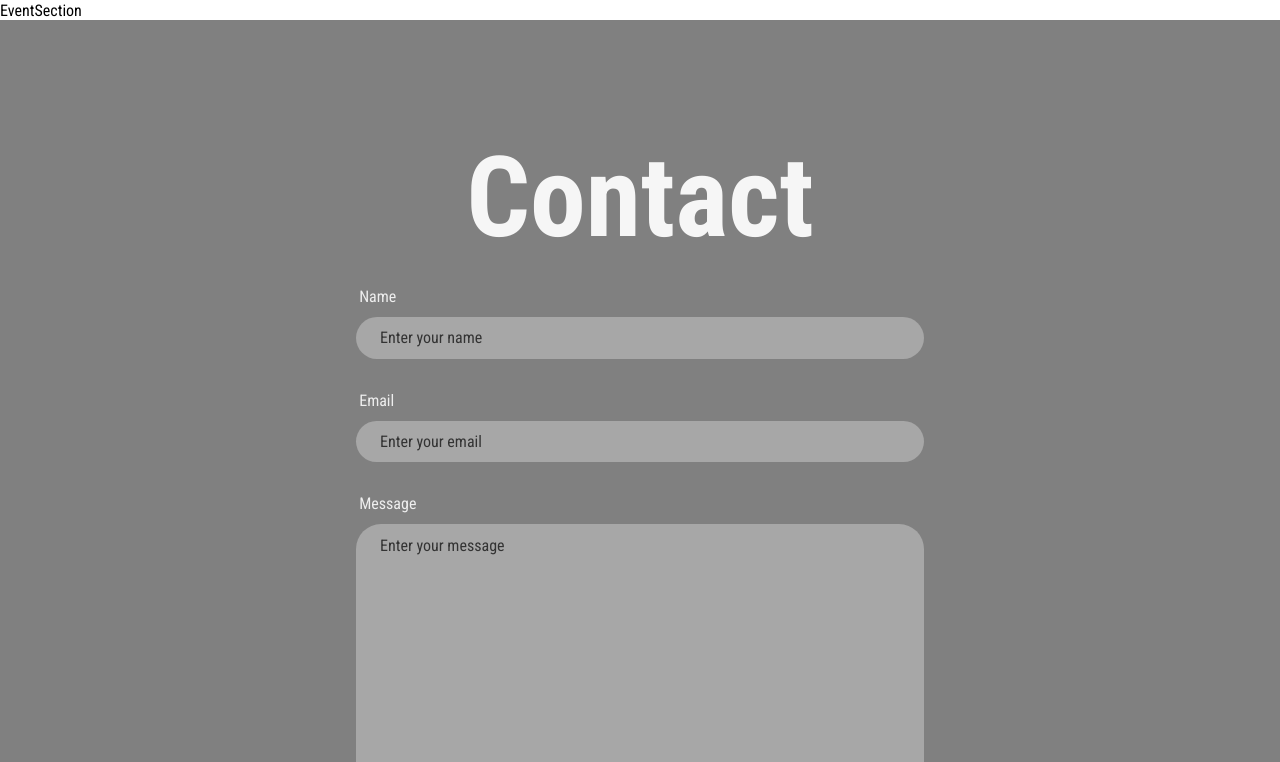
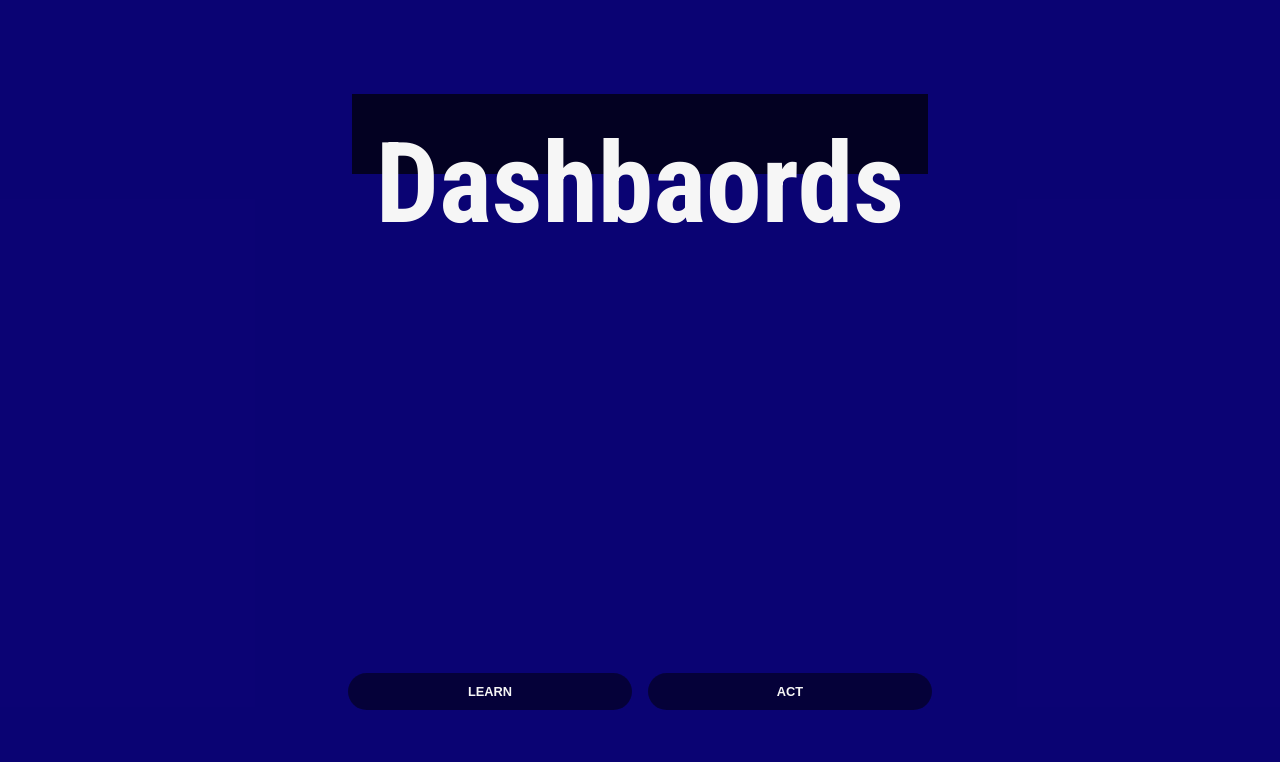
Before and after one commit to Yassing17/Rush2.0, a React (Create React App) app: page / in a window 1280 px wide. Shown: the part 818-1580 px from the top of the page. Built offline with nearby package versions, Linux system fonts and the light colour scheme.

Commit message:
revisit for sure

```diff
--- a/src/components/DashboardSection/DashboardSection.jsx
+++ b/src/components/DashboardSection/DashboardSection.jsx
@@ -1,8 +1,21 @@
 import React from 'react'
+import './DashboardSectionStyles.css'
 
 const DashboardSection = () => {
   return (
-    <div>DashboardSection</div>
+    <div name='dashpage' className='dashpage'>
+      <div className="dpcontainer">
+        <div className='top'>
+          <div className='dpcontainer2'>
+             <h1>Dashbaords</h1>
+          </div>
+        </div>
+        <div className="bottom">
+            <button className="btn btn-dark">Learn</button>
+            <button className="btn btn-dark">Act</button>
+        </div>
+      </div>
+    </div>
   )
 }
 
--- a/src/components/DashboardSection/DashboardSectionStyles.css
+++ b/src/components/DashboardSection/DashboardSectionStyles.css
@@ -0,0 +1,45 @@
+.dashpage {
+    width: 100%;
+    height: 100vh;
+    background: #080072fc;
+}
+
+.dashpage .dpcontainer {
+    width: 100%;
+    height: 100vh;
+    display: flex;
+    flex-direction: column;
+    justify-content: space-between;
+    align-items: center;
+
+}
+
+.dashpage .dpcontainer2 {
+    width: 100%;
+    height: 10vh;
+    display: flex;
+    background-color: #000000b3;
+    padding: 1.5rem;
+    color: #f6f6f6;
+}
+
+.dashpage .top {
+    justify-content: center;
+    margin-top: 7rem;
+    color: #ffffff;
+}
+
+.dashpage .bottom {
+    display: flex;
+    justify-content: center;
+    width: 100%;
+    max-width: 600px;
+    margin-bottom: 4rem;
+}
+
+@media screen and (max-width:540px) {
+    .dashpage .container .bottom {
+        flex-direction: column;
+        align-items: center;
+    }
+}
```
